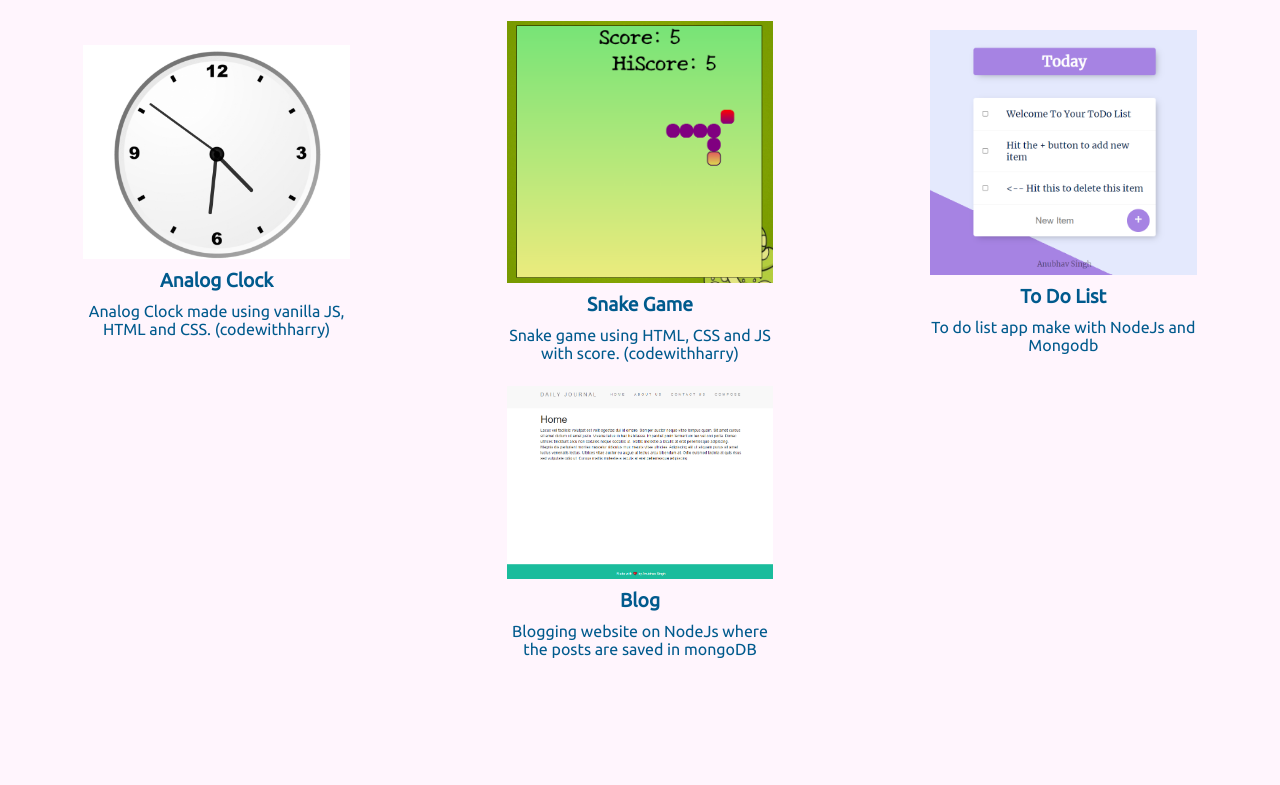
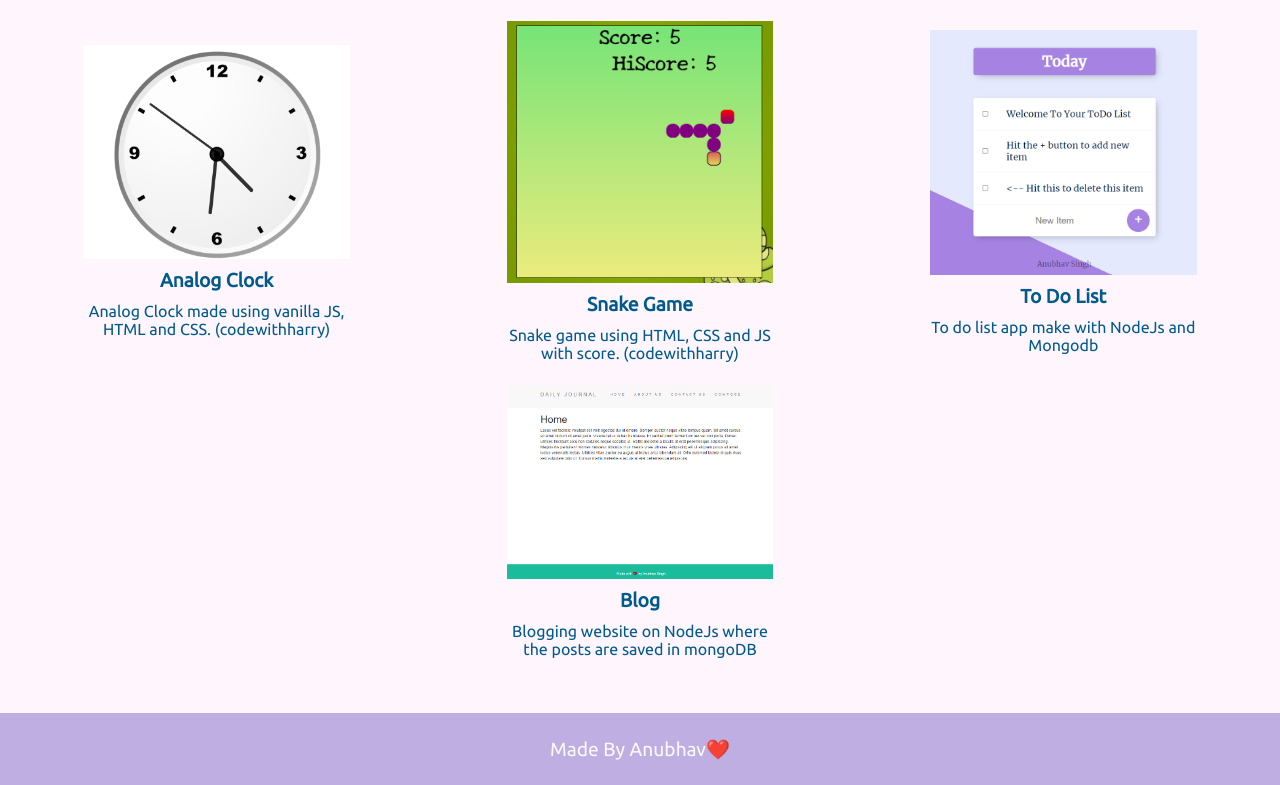
Before and after one commit to fakeanubhav/projects, a plain HTML site: page index.html in a window 1280 px wide. Shown: the part 1507-2292 px from the top of the page. Before the commit the page ends 2182 px from the top, so only its background shows below. Drawn offline with Linux system fonts and the light colour scheme.

Commit message:
added footer

```diff
--- a/assets/css/style.css
+++ b/assets/css/style.css
@@ -9,6 +9,7 @@ body {
     background-color: #FFF5FD;
     font-family: 'Ubuntu', sans-serif;
     color: #005A8D;
+    overflow-x: hidden;
 }
 
 .main {
@@ -20,8 +21,6 @@ body {
     text-align: center;
     font-size: 3em;
     padding: 1em 0;
-
-
 }
 
 .project-cards {
@@ -124,15 +123,26 @@ a:hover {
 
 .heading-main {
     animation: heading;
-    animation-duration: 1s;
-    animation-delay: .5s;
+    animation-duration: 1.3s;
+    animation-delay: 1s;
 }
 
 .card1 {
 
-    animation: cardShake, cardShake, cardShake;
-    animation-delay: 2s, 6s, 10s;
+    animation: cardShake, cardShake, cardShake, cardShake, cardShake, cardShake, cardShake, cardShake, cardShake;
+    animation-delay: 2s, 6s, 10s, 14s, 18s, 22s, 24s, 28s, 32s;
     animation-duration: .4s;
+}
+
+.footer {
+    display: flex;
+    justify-content: center;
+    align-items: center;
+    background-color: #BEAEE2;
+    height: 9vh;
+    color: #F9F9F9;
+    font-size: 1.2em;
+    margin-top: 2em;
 }
 
 
--- a/index.html
+++ b/index.html
@@ -22,9 +22,6 @@
                 <p class="card-text">ATM machine made using NodeJs, HTML, CSS and MongoDB (Frontend + Backend +
                     Database).</p>
             </div>
-
-
-
             <div class="card card1">
                 <img src="assets/images/projects.png" alt="">
                 <a href="https://singhanubhav.me/projects/" target="_blank" rel="noopener noreferrer">
@@ -96,7 +93,6 @@
                 <p class="card-text">Fully responsive insta UI clone, not the most perfect Instagram clone.</p>
             </div>
 
-
             <div class="card">
                 <img src="assets/images/personal2.png" alt="">
                 <a href="https://singhanubhav.me/anubhavsingh/" target="_blank" rel="noopener noreferrer">
@@ -143,9 +139,12 @@
                 </a>
                 <p class="card-text">Blogging website on NodeJs where the posts are saved in mongoDB</p>
             </div>
-
-
         </div>
+        <footer>
+            <div class="footer">
+                Made By&nbsp; <a target="__blank" href="http://singhanubhav.me">Anubhav</a>❤️
+            </div>
+        </footer>
     </div>
 </body>
 
```
